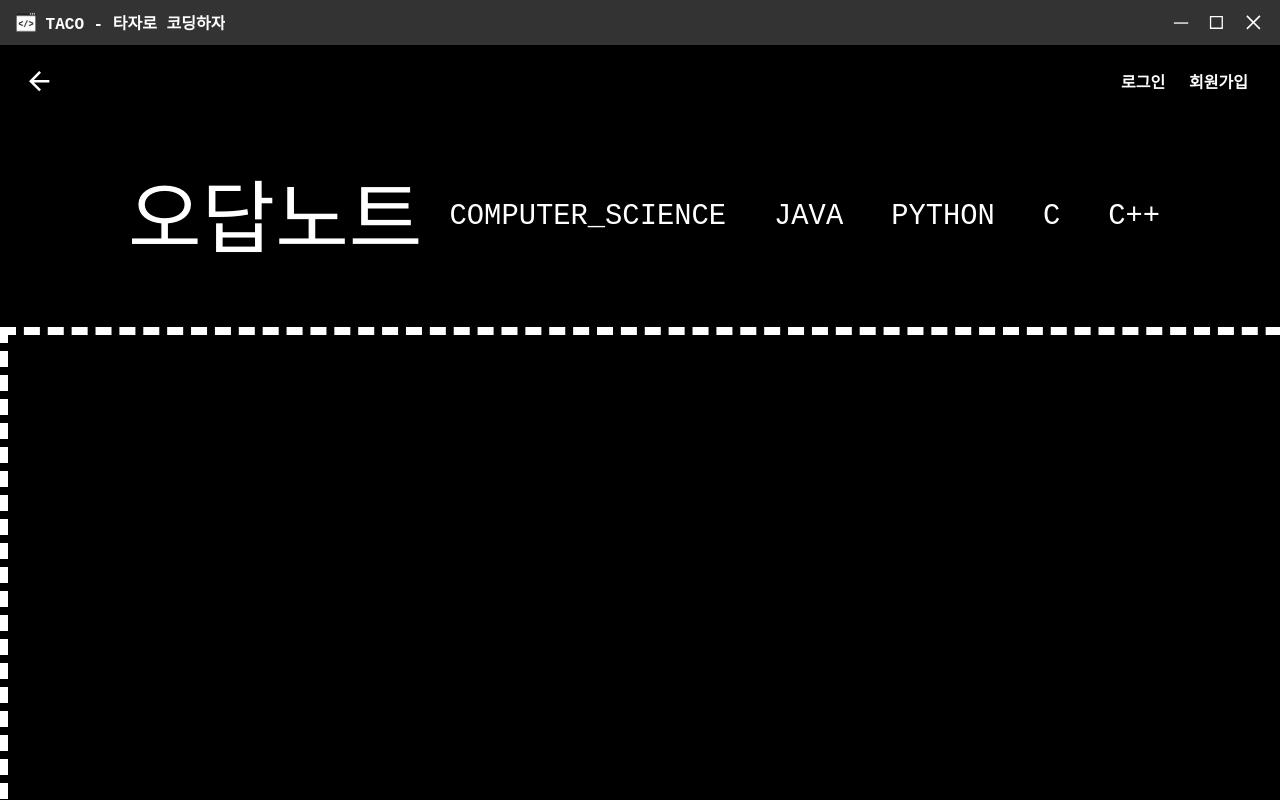
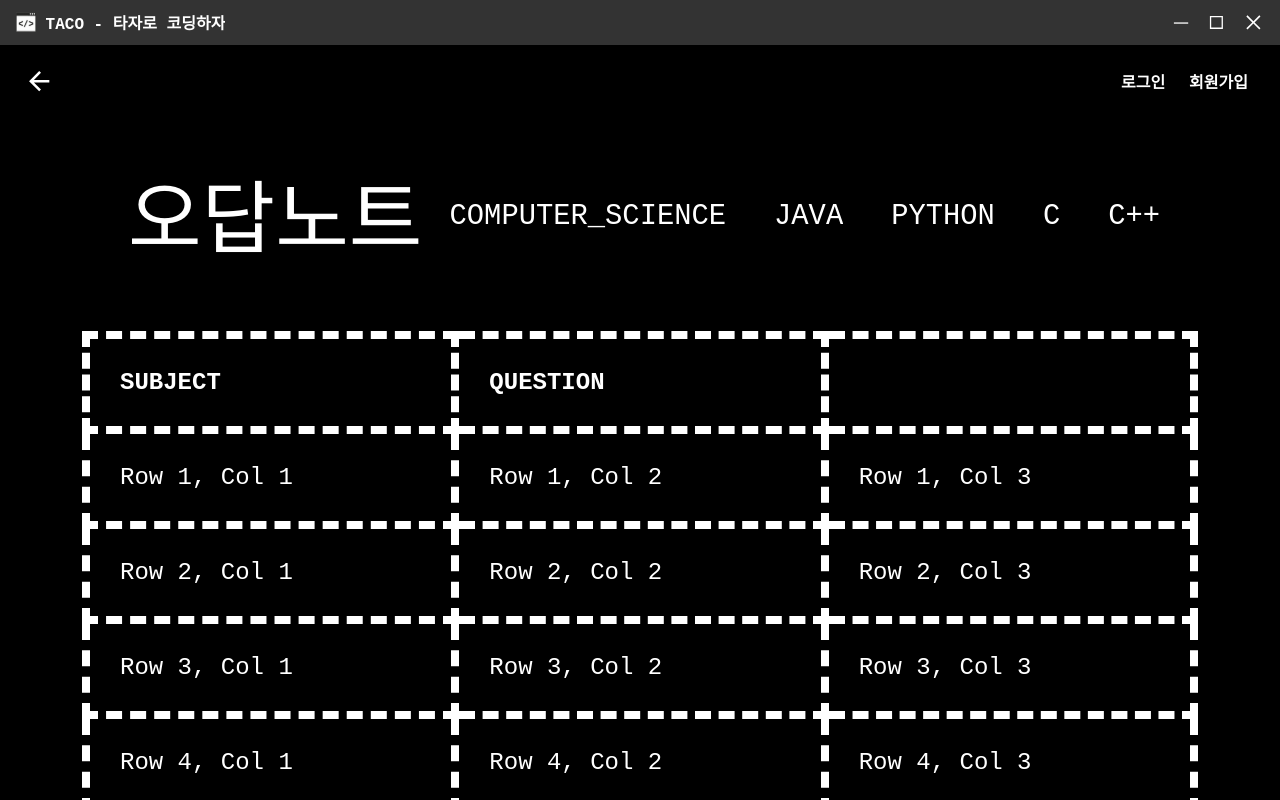
Before and after one commit to MyongjiCapstone-InternetProgramming/TajaCoding-Frontend, a React (Create React App) app: page /wronganswer in a window 1280 px wide. Built offline with nearby package versions, Linux system fonts and the light colour scheme; no server answers; a web font is replaced by a local one.

Commit message:
240514 wronganswer

```diff
--- a/src/components/PulicBlockQuiz.js
+++ b/src/components/PulicBlockQuiz.js
@@ -21,15 +21,15 @@ export default function WordQuiz() {
             <div style={{marginTop: '50px', padding: '0.5rem 8rem', fontSize: '80px'}}>
                 <div style={{marginRight: '3rem', fontSize: '1.8rem', color: 'white'}}
                      onMouseOver={(e) => e.target.style.color = 'limegreen'}
-                     onMouseOut={(e) => e.target.style.color = 'white'}>-> SELECT * FROM 긴글 코딩 연습;
+                     onMouseOut={(e) => e.target.style.color = 'white'}>SELECT * FROM 긴글 코딩 연습;
                 </div>
                 <div style={{marginRight: '3rem', fontSize: '1.8rem', color: 'white'}}
                      onMouseOver={(e) => e.target.style.color = 'limegreen'}
-                     onMouseOut={(e) => e.target.style.color = 'white'}>-> SELECT * FROM 빈칸 퀴즈;
+                     onMouseOut={(e) => e.target.style.color = 'white'}> SELECT * FROM 빈칸 퀴즈;
                 </div>
                 <div style={{marginRight: '3rem', fontSize: '1.8rem', color: 'white'}}
                      onMouseOver={(e) => e.target.style.color = 'limegreen'}
-                     onMouseOut={(e) => e.target.style.color = 'white'}>-> SELECT * FROM 개념 퀴즈;
+                     onMouseOut={(e) => e.target.style.color = 'white'}> SELECT * FROM 개념 퀴즈;
                 </div>
             </div>
 
--- a/src/components/WrongAnswer.js
+++ b/src/components/WrongAnswer.js
@@ -3,93 +3,73 @@
 
 import { Link } from 'react-router-dom';
 import UserNav from './UserNav';
+import styles from '../css/DotBorder.css'; // CSS 모듈 임포트
 
-export default function Origin() {
+export default function WrongAnswer() {
+  const rows = Array.from({length: 10}, (_, i) => (
+    <tr key={i} className="dashed-row">
+        <td>{`Row ${i + 1}, Col 1`}</td>
+        <td>{`Row ${i + 1}, Col 2`}</td>
+        <td>{`Row ${i + 1}, Col 3`}</td>
+    </tr>
+));
+
   return (
     <div style={{ height: '100%' }}>
       <UserNav />
-      <div
-        style={{ marginTop: '50px', padding: '0.5rem 8rem', fontSize: '80px' }}
-      >
+      <div style={{ marginTop: '50px', padding: '0.5rem 8rem', fontSize: '80px' }}>
         오답노트
       </div>
 
-      <div
-        style={{
-          display: 'flex',
-          padding: '5rem',
-          position: 'absolute',
-          top: '120px',
-          right: '40px',
-        }}
-      >
-        <div
-          style={{ marginRight: '3rem', fontSize: '1.8rem', color: 'white' }}
+      <div style={{display: 'flex',padding: '5rem',position: 'absolute',top: '120px',right: '40px',}}>
+        <div style={{ marginRight: '3rem', fontSize: '1.8rem', color: 'white' }}
           onMouseOver={(e) => (e.target.style.color = 'limegreen')}
-          onMouseOut={(e) => (e.target.style.color = 'white')}
-        >
+          onMouseOut={(e) => (e.target.style.color = 'white')}>
           COMPUTER_SCIENCE
         </div>
-        <div
-          style={{ marginRight: '3rem', fontSize: '1.8rem', color: 'white' }}
+        <div style={{ marginRight: '3rem', fontSize: '1.8rem', color: 'white' }}
           onMouseOver={(e) => (e.target.style.color = 'limegreen')}
-          onMouseOut={(e) => (e.target.style.color = 'white')}
-        >
+          onMouseOut={(e) => (e.target.style.color = 'white')}>
           JAVA
         </div>
-        <div
-          style={{ marginRight: '3rem', fontSize: '1.8rem', color: 'white' }}
+        <div style={{ marginRight: '3rem', fontSize: '1.8rem', color: 'white' }}
           onMouseOver={(e) => (e.target.style.color = 'limegreen')}
-          onMouseOut={(e) => (e.target.style.color = 'white')}
-        >
+          onMouseOut={(e) => (e.target.style.color = 'white')}>
           PYTHON
         </div>
-        <div
-          style={{ marginRight: '3rem', fontSize: '1.8rem', color: 'white' }}
+        <div style={{ marginRight: '3rem', fontSize: '1.8rem', color: 'white' }}
           onMouseOver={(e) => (e.target.style.color = 'limegreen')}
-          onMouseOut={(e) => (e.target.style.color = 'white')}
-        >
+          onMouseOut={(e) => (e.target.style.color = 'white')}>
           C
         </div>
-        <div
-          style={{ fontSize: '1.8rem', color: 'white' }}
+        <div style={{ fontSize: '1.8rem', color: 'white' }}
           onMouseOver={(e) => (e.target.style.color = 'limegreen')}
-          onMouseOut={(e) => (e.target.style.color = 'white')}
-        >
+          onMouseOut={(e) => (e.target.style.color = 'white')}>
           C++
         </div>
       </div>
-
-      <div
-        style={{
-          display: 'flex',
-          justifyContent: 'space-evenly',
-          marginTop: '3rem',
-          marginBottom: '0rem',
-        }}
-      >
-        <div
-          style={{
-            border: '0.5rem dashed white',
-            padding: '15rem 50rem',
-            fontSize: '2rem',
-          }}
-        ></div>
+      <div style={{display: 'flex',justifyContent: 'space-evenly',marginTop: '2rem',marginBottom: '0rem',}}>
       </div>
-
-      <div
-        style={{
-          display: 'flex',
-          justifyContent: 'space-evenly',
-          marginTop: '3rem',
-          marginBottom: '0rem',
-        }}
-      >
-        <Link
-          style={{ fontSize: '2rem' }}
+      <div style={{padding:20}}>
+                <div className="scroll-container"style={{maxHeight: '35rem', overflowY: 'auto'}}> {/* 스크롤 컨테이너 */}
+                    <table className="dashed-table" style={{width: '90%', fontSize: '1.5em'}}>
+                        <thead>
+                        <tr className="dashed-row">
+                            <th>SUBJECT</th>
+                            <th>QUESTION</th>
+                            <th></th>
+                        </tr>
+                        </thead>
+                        <tbody>
+                        {rows}
+                        </tbody>
+                    </table>
+                </div>
+            </div>
+      <div style={{display: 'flex', justifyContent: 'space-evenly',marginTop: '1rem',marginBottom: '0rem',}}>
+        <Link style={{ fontSize: '2rem' }}
           to="/wronganswerretry"
-          className="link-tag"
-        >
+          className="link-tag">
           RETRY
         </Link>
       </div>
```
